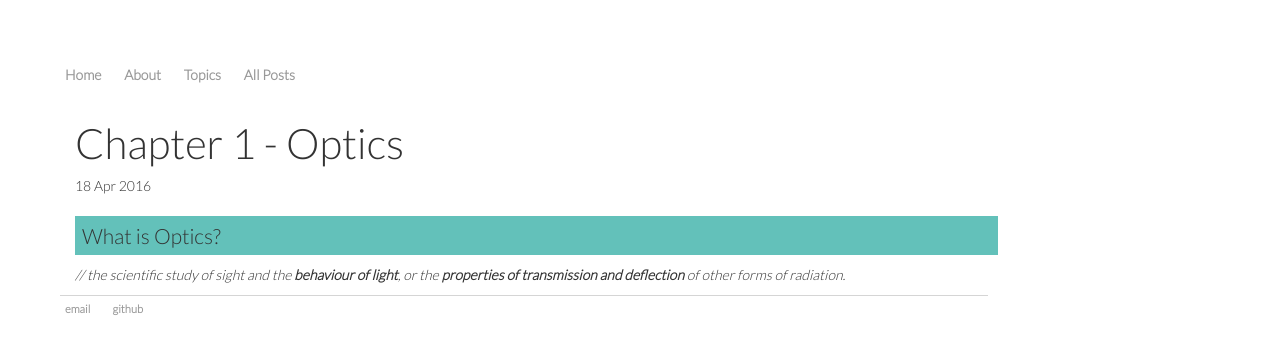
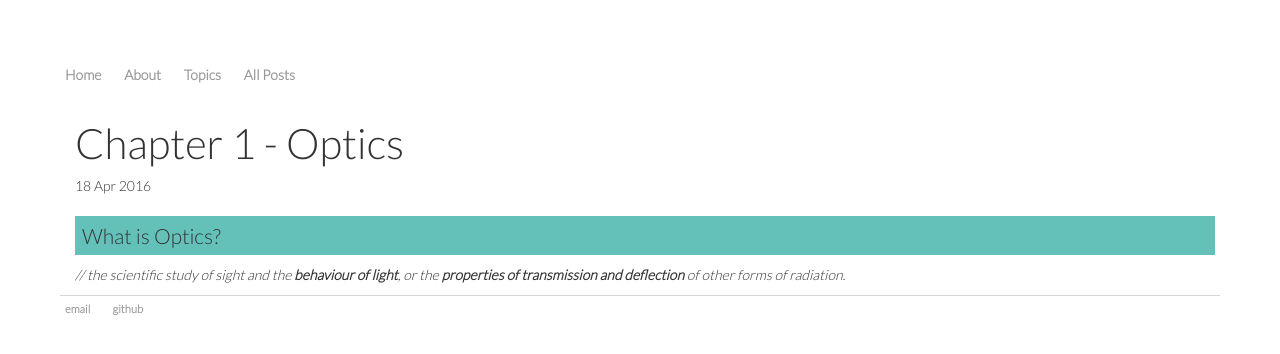
Before and after one commit to serriferous/initial.github.io, a Jekyll site: the page built from _posts/2016-04-18-chapter-1.md, in a window 1280 px wide. Shown: the top 354 px of the page. Built offline with Jekyll 4.4.1, drawn with Linux system fonts in a browser that asks for light colours.

Commit message:
Update main.css

```diff
--- a/css/main.css
+++ b/css/main.css
@@ -26,7 +26,6 @@ nav ul li, footer ul li {
 a {
     text-decoration: none;
     color: #999;
-    width: 90%;
 }
 a:hover {
     text-decoration: underline;
@@ -34,19 +33,16 @@ a:hover {
 h1 {
     font-size: 3em;
     font-family:"Lato", Arial;
-    width: 90%;
 }
 
 h2 {
     font-size: 1.5em;
     font-family:"Lato", Arial;
-    width: 90%;
 }
 
 h3 {
     font-size: 1em;
     font-family:"Lato", Arial;
-    width: 90%;
 }
 
 p {
@@ -54,19 +50,17 @@ p {
     line-height: 1.4em;
     color: #333;
     font-family:"Lato", Arial;
-    width: 90%;
 }
 footer {
     border-top: 1px solid #d5d5d5;
     font-size: .8em;
     font-family:"Lato", Arial;
-    width: 80%;
 }
 
-div.post { width: 90% }
+div.post { width: 100% }
 
 ul.posts {
-    margin: 90%;
+    margin: 100%;
     font-size: 1.5em;
     font-family:"Lato", Arial;
 }
```
